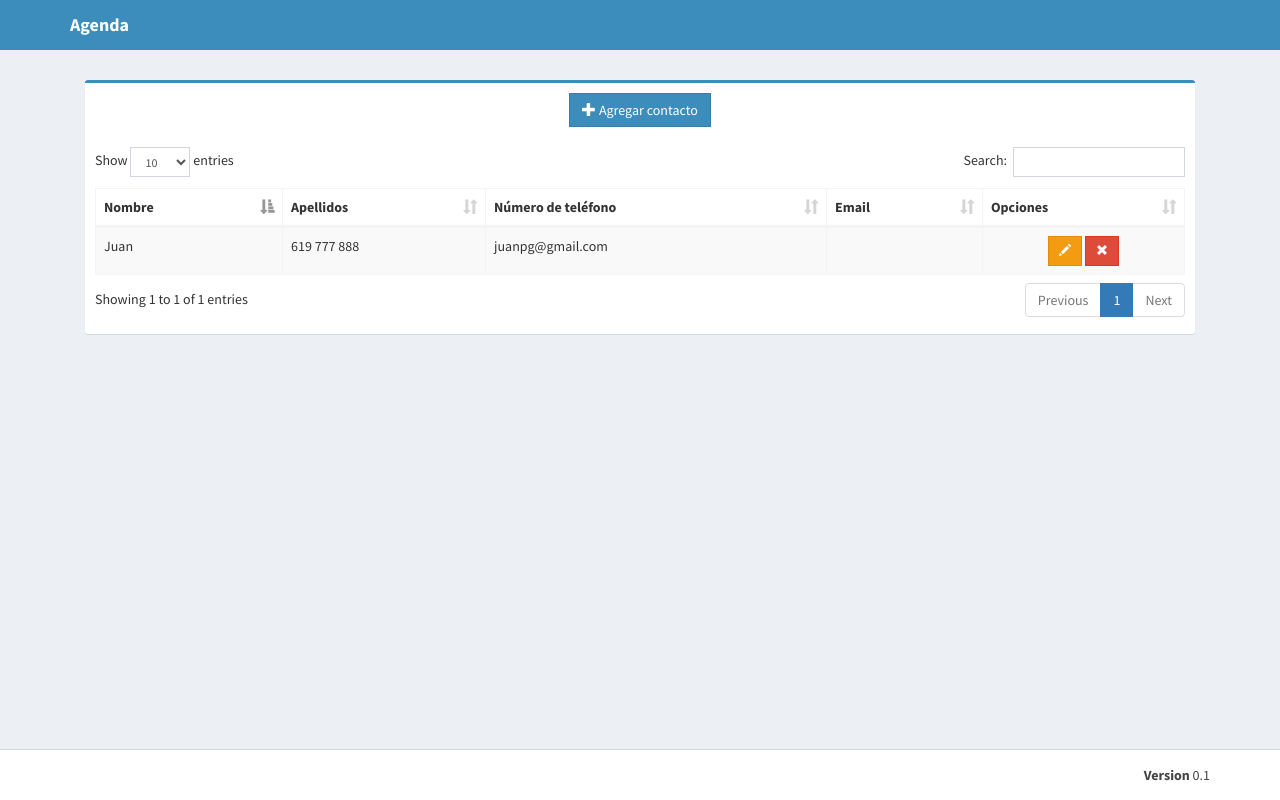
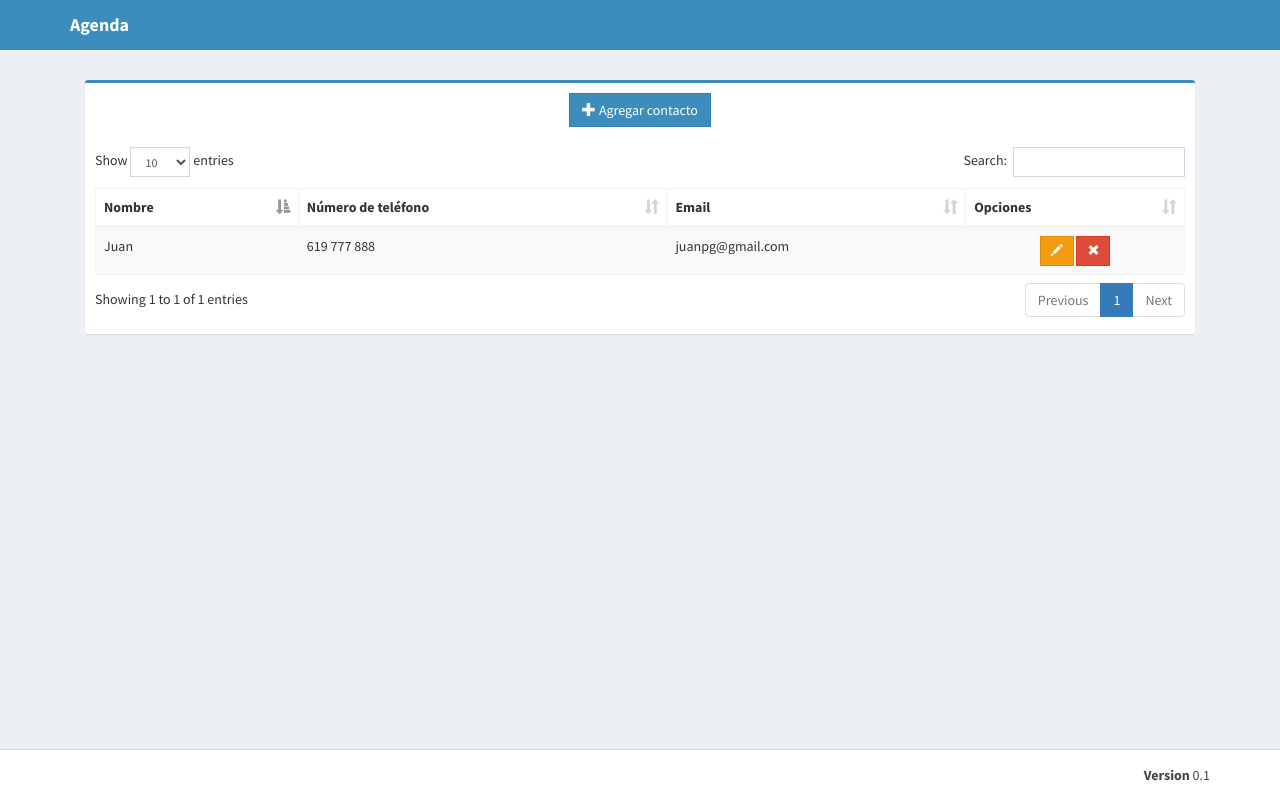
Before and after one commit to jmlcas/crud-agenda, a Flask app: page / in a window 1280 px wide. Run offline with Flask 2, Linux system fonts and the light colour scheme; data comes from the database, SQL or seed files in the repository; data that the repository does not hold is empty; some libraries are stand-ins or nearby versions.

Commit message:
Update index.html

```diff
--- a/source_code/templates/index.html
+++ b/source_code/templates/index.html
@@ -55,7 +55,6 @@
                 <thead align="center">
                   <tr>
                     <th>Nombre</th>
-                    <th>Apellidos</th>
                     <th>Número de teléfono</th>
                     <th>Email</th>
                     <th>Opciones</th>
@@ -69,7 +68,6 @@
                     <td></td>
                     <td></td>
                     <td></td>
-                    <td></td>
                   </tr>
                     {% else %}
                   <tr>
@@ -77,7 +75,6 @@
                     <td>{{ row[1] }}</td>
                     <td>{{ row[2] }}</td>
                     <td>{{ row[3] }}</td>
-                    <td>{{ row[4] }}</td>
                     <td align="center">
                       <a href="/update/{{ row[0]}}">
                         <button type="button" class="btn btn-sm btn-warning btn-flat" title="Actualizar"><span class="glyphicon glyphicon-pencil"></span></button>
```
